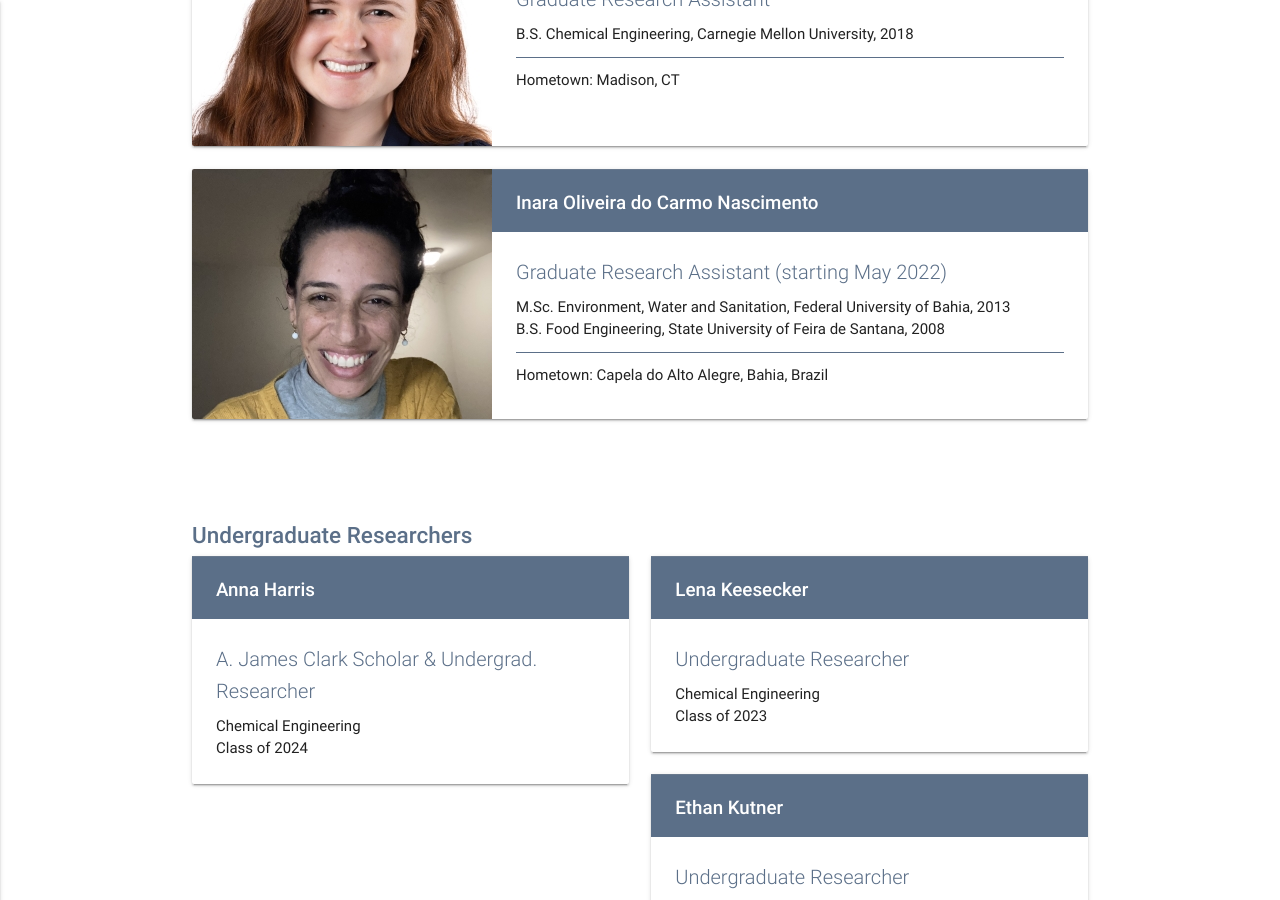
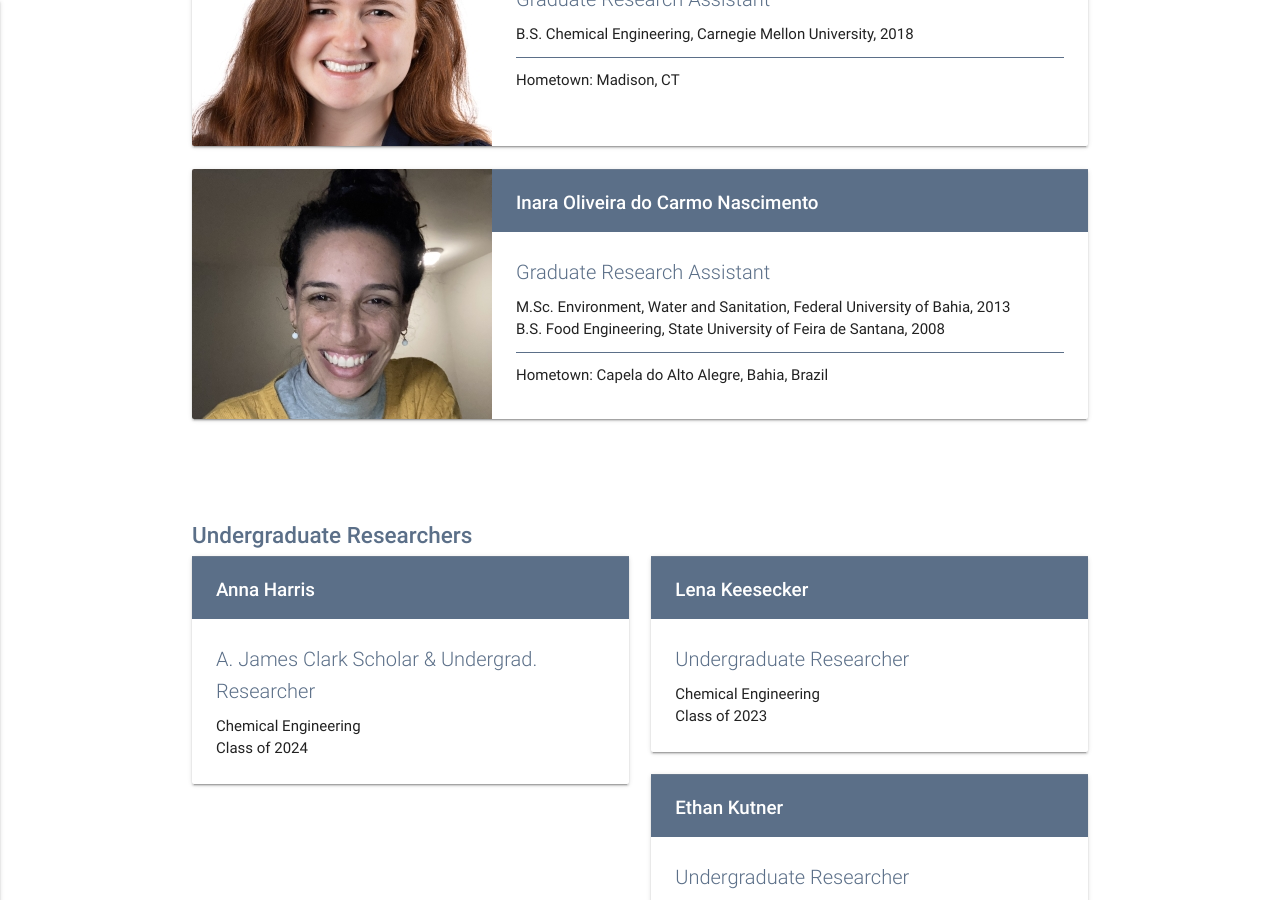
Before and after one commit to geisegroup/geisegroup.github.io, a Jekyll site: the page built from people.md, in a window 1280 px wide and 900 px high, scrolled down 1888 px. Built offline with Jekyll 4.4.1, drawn with Linux system fonts in a browser that asks for light colours; nearby versions of some CDN libraries.

Commit message:
Update inaraOdCNascimento.html

```diff
--- a/_groupMembers/inaraOdCNascimento.html
+++ b/_groupMembers/inaraOdCNascimento.html
@@ -1,6 +1,6 @@
 ---
 name: Inara Oliveira do Carmo Nascimento
-title: Graduate Research Assistant (starting May 2022)
+title: Graduate Research Assistant
 hometown: Capela do Alto Alegre, Bahia, Brazil
 image: nascimento.jpg
 degrees:
```
